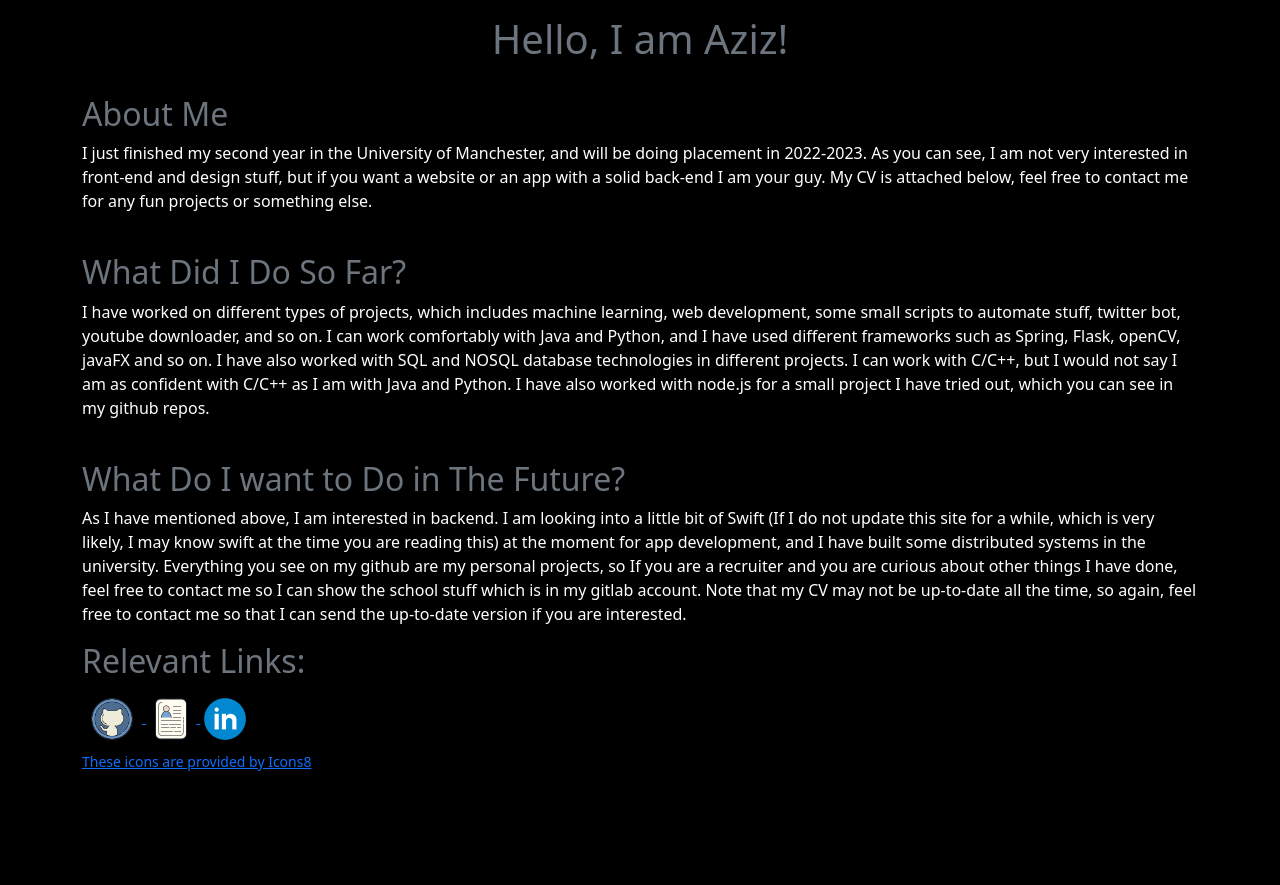
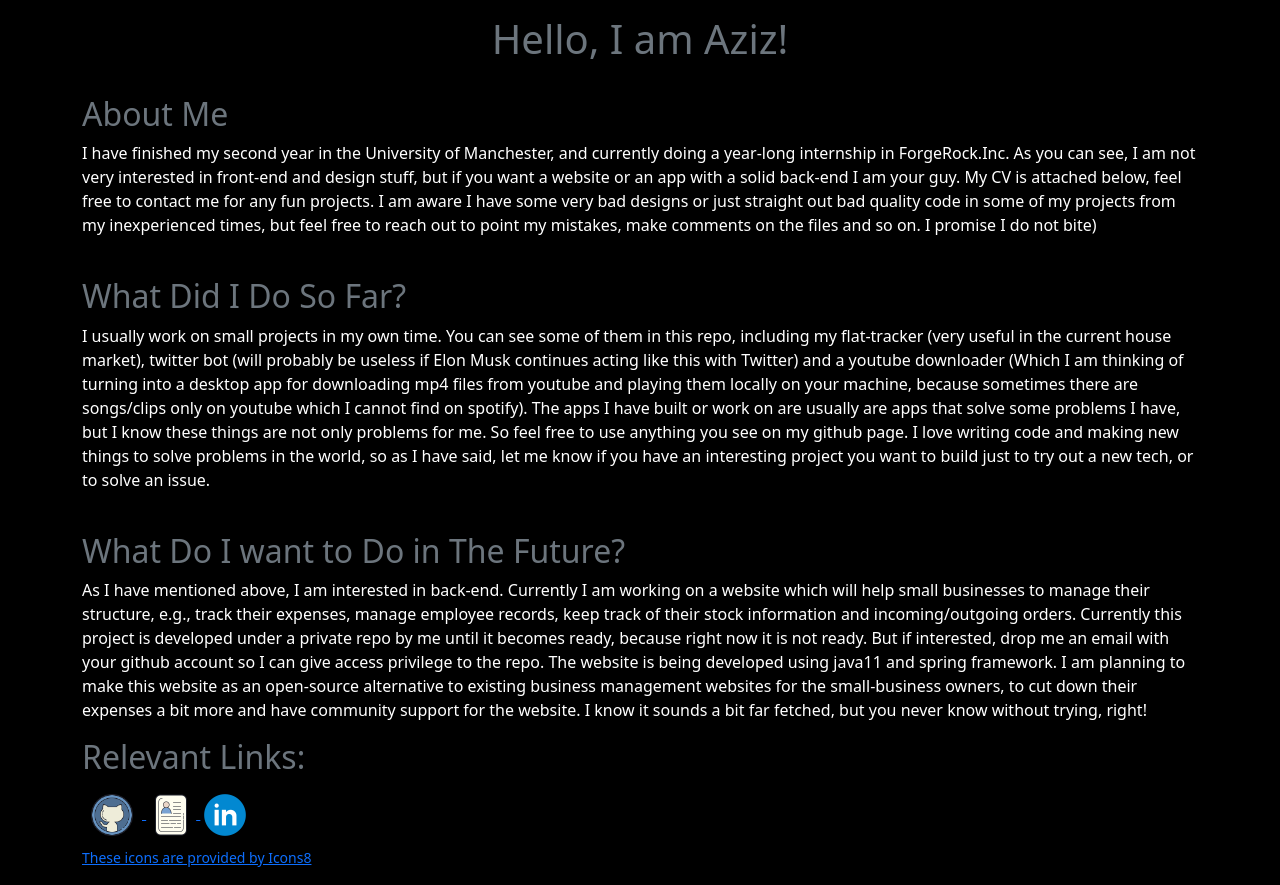
Before and after one commit to aziz-serin/aziz-serin.github.io, a plain HTML site: page index.html in a window 1280 px wide. Before the commit the page ends 800 px from the top, so only its background shows below. Drawn offline with nearby package versions, Linux system fonts and the light colour scheme.

Commit message:
Update the website

```diff
--- a/index.html
+++ b/index.html
@@ -25,28 +25,32 @@
     <h2 class="text-secondary">About Me</h2>
 
     <p class="text-white">
-        I just finished my second year in the University of Manchester, and will be doing placement in 2022-2023.
+        I have finished my second year in the University of Manchester, and currently doing a year-long internship in ForgeRock.Inc.
         As you can see, I am not very interested in front-end and design stuff, but if you want a website or an app with a solid back-end
-        I am your guy. My CV is attached below, feel free to contact me for any fun projects or something else.
+        I am your guy. My CV is attached below, feel free to contact me for any fun projects. I am aware I have some very bad designs or just straight out bad quality code in some of my projects
+        from my inexperienced times, but feel free to reach out to point my mistakes, make comments on the files and so on. I promise I do not bite)
     </p>
     <br>
     <h2 class="text-secondary">What Did I Do So Far?</h2>
 
     <p class="text-white">
-        I have worked on different types of projects, which includes machine learning, web development, some small scripts to automate stuff, twitter bot,
-        youtube downloader, and so on. I can work comfortably with Java and Python, and I have used different frameworks such as Spring, Flask, openCV, javaFX and so on. I have
-        also worked with SQL and NOSQL database technologies in different projects. I can work with C/C++, but I would not say I am as confident with C/C++ as I am with
-        Java and Python. I have also worked with node.js for a small project I have tried out, which you can see in my github repos.
+        I usually work on small projects in my own time. You can see some of them in this repo, including my flat-tracker (very useful in the current house market), twitter bot (will probably
+        be useless if Elon Musk continues acting like this with Twitter) and a youtube downloader (Which I am thinking of turning into a desktop app for downloading mp4 files from youtube and
+        playing them locally on your machine, because sometimes there are songs/clips only on youtube which I cannot find on spotify). The apps I have built or work on are usually are apps
+        that solve some problems I have, but I know these things are not only problems for me. So feel free to use anything you see on my github page. I love writing code and making new things to solve
+        problems in the world, so as I have said, let me know if you have an interesting project you want to build just to try out a new tech, or to solve an issue.
     </p>
     <br>
     <h2 class="text-secondary">What Do I want to Do in The Future?</h2>
+
     <p class="text-white">
-        As I have mentioned above, I am interested in backend. I am looking into a little bit of Swift (If I do not update this site for a while, which is very likely, I may know swift at the time you are reading this)
-        at the moment for app development, and I have built some distributed systems
-        in the university. Everything you see on my github are my personal projects, so If you are a recruiter and you are curious about other things I have done, feel free to contact me
-        so I can show the school stuff which is in my gitlab account. Note that my CV may not be up-to-date all the time, so again, feel free to contact me so that I can send the up-to-date version
-        if you are interested.
+        As I have mentioned above, I am interested in back-end. Currently I am working on a website which will help small businesses to manage their structure, e.g., track their expenses,
+        manage employee records, keep track of their stock information and incoming/outgoing orders. Currently this project is developed under a private repo by me until it becomes ready, because
+        right now it is not ready. But if interested, drop me an email with your github account so I can give access privilege to the repo. The website is being developed using java11 and spring
+        framework. I am planning to make this website as an open-source alternative to existing business management websites for the small-business owners, to cut down their expenses a bit more
+        and have community support for the website. I know it sounds a bit far fetched, but you never know without trying, right!
     </p>
+
 
     <h2 class="text-secondary">Relevant Links:</h2>
     <a href="https://github.com/aziz-serin">
```
